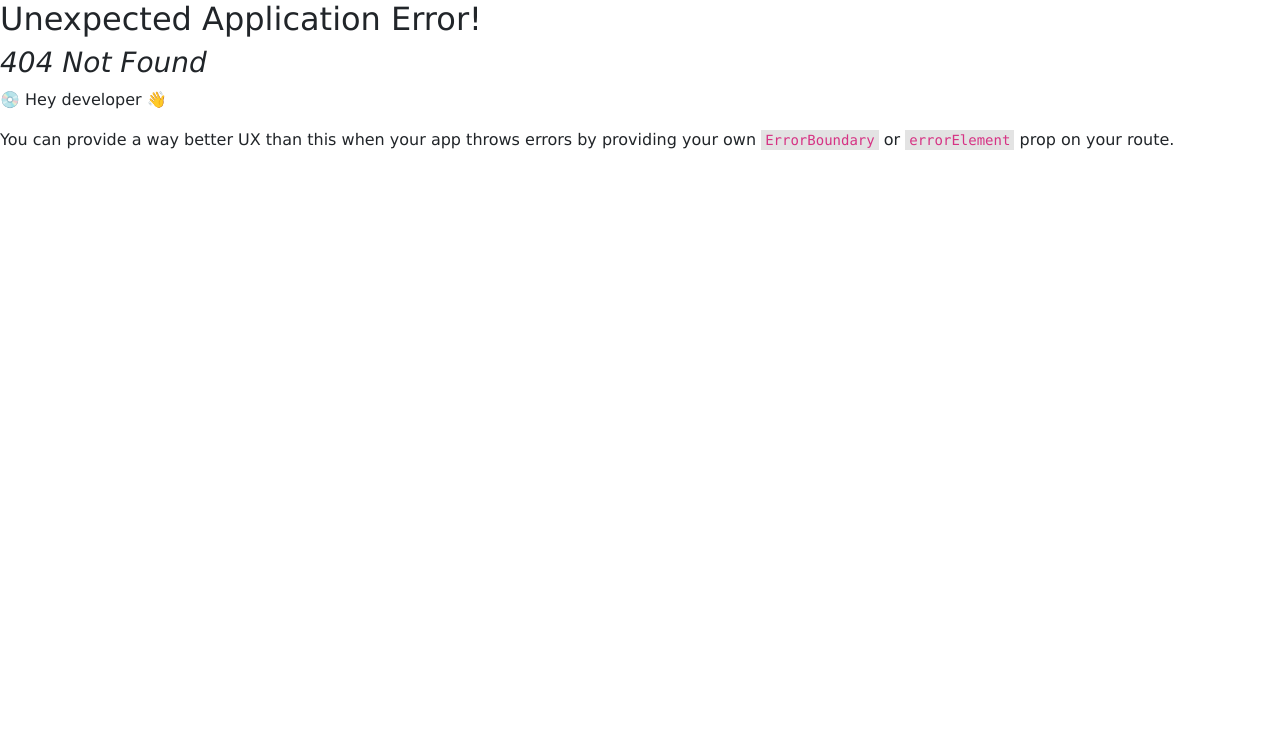
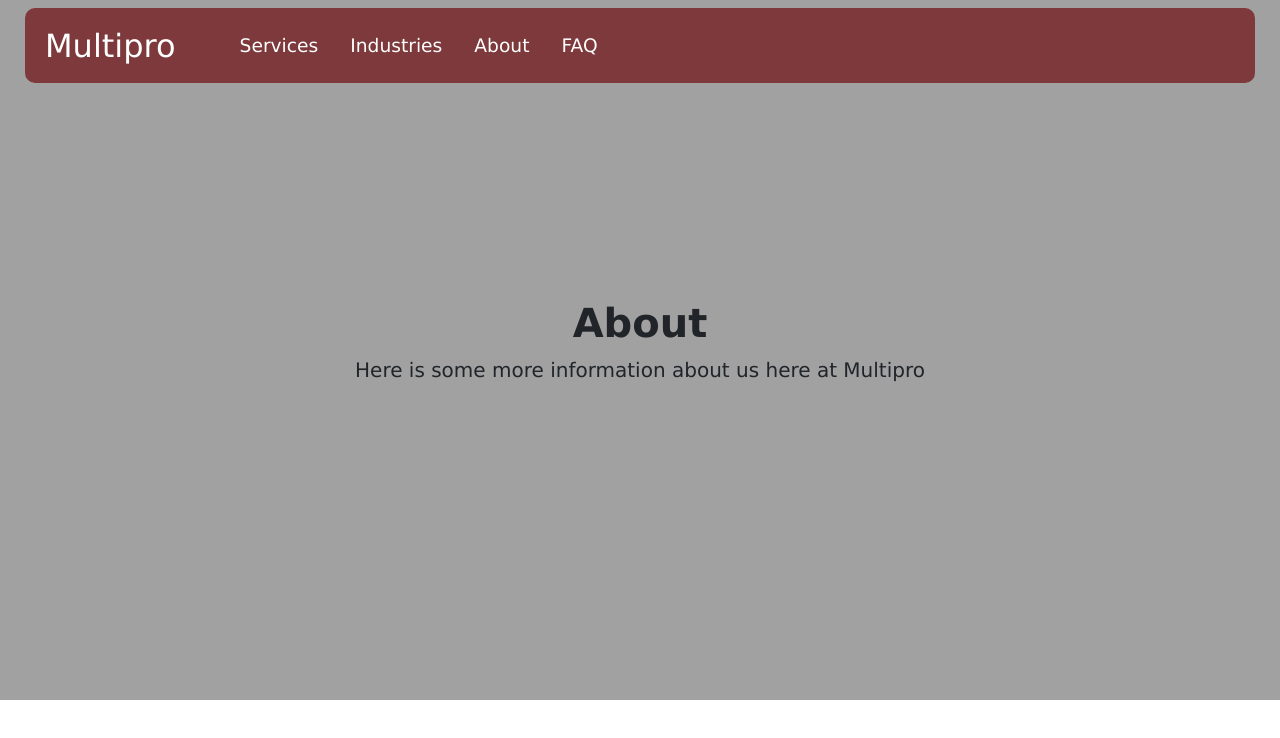
Before and after one commit to grossregan/multipro-frontend, a React (Vite) app: page /about in a window 1280 px wide. Before the commit this address had no page. Shown: the top 738 px of the page. Built offline with nearby package versions, Linux system fonts and the light colour scheme.

Commit message:
Adding rest of pages and routing

```diff
--- /dev/null
+++ b/src/fullPages/About.tsx
@@ -0,0 +1,15 @@
+import PageHeader from "../components/PageHeader";
+
+const About = () => {
+  return (
+    <div>
+      {PageHeader({
+        pageName: "About",
+        serviceDescription:
+          "Here is some more information about us here at Multipro",
+      })}
+    </div>
+  );
+};
+
+export default About;
--- /dev/null
+++ b/src/fullPages/FAQ.tsx
@@ -0,0 +1,14 @@
+import PageHeader from "../components/PageHeader";
+
+const FAQ = () => {
+  return (
+    <div>
+      {PageHeader({
+        pageName: "FAQ",
+        serviceDescription: "Frequently Asked Questions and their answers",
+      })}
+    </div>
+  );
+};
+
+export default FAQ;
--- /dev/null
+++ b/src/fullPages/Industries.tsx
@@ -0,0 +1,15 @@
+import PageHeader from "../components/PageHeader";
+
+const Industries = () => {
+  return (
+    <div>
+      {PageHeader({
+        pageName: "Industries",
+        serviceDescription:
+          "Multipro Maintenance Solutions proudly supports a diverse range of property types and organizations. Our team understands the unique needs and expectations of each industry, ensuring consistent, high-quality service every time.",
+      })}
+    </div>
+  );
+};
+
+export default Industries;
```
Also changed, not shown: src/App.tsx (+16 -0 lines).
